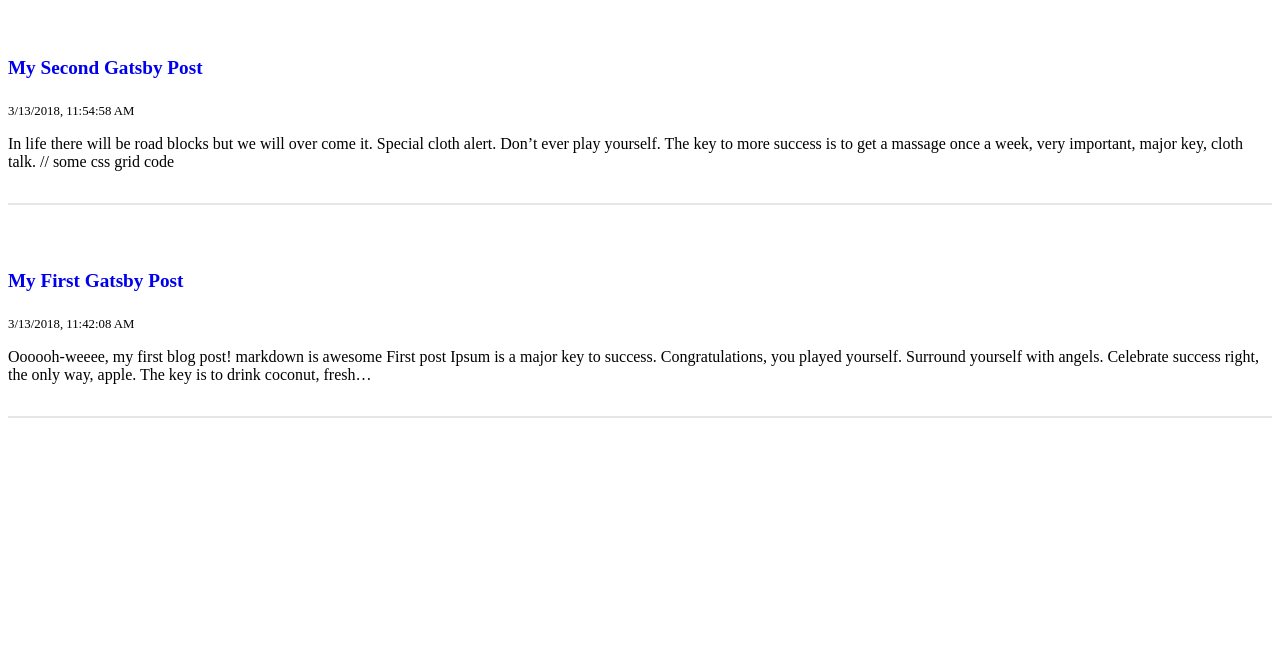
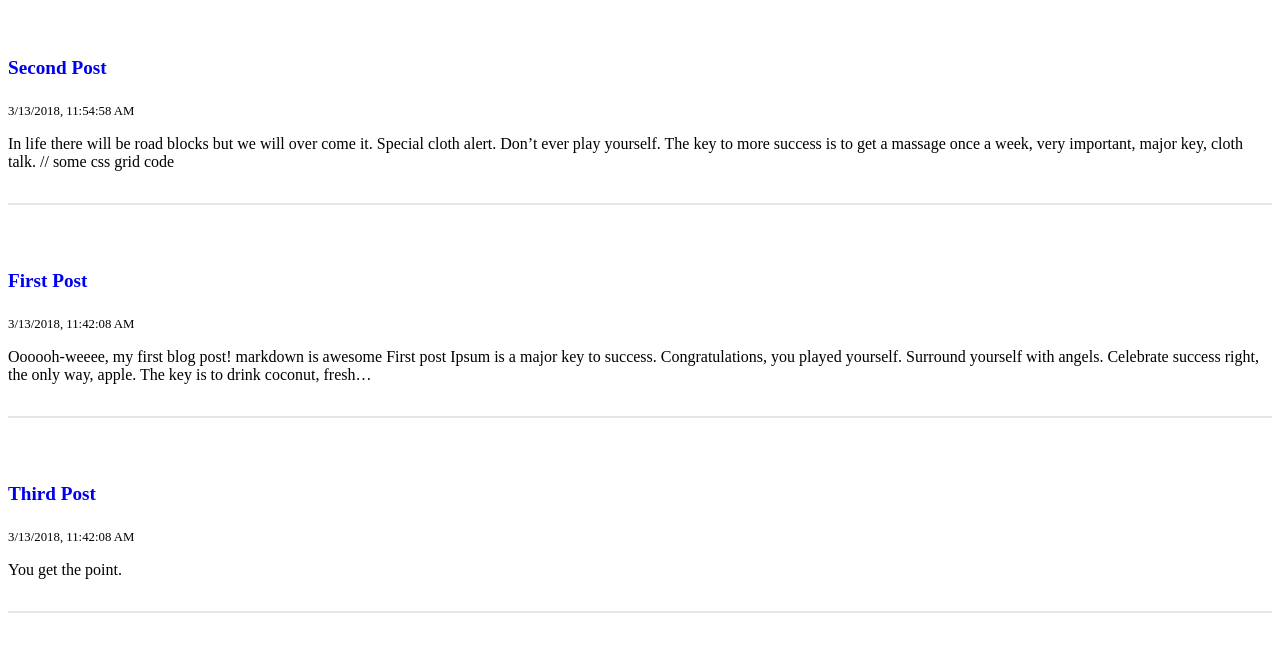
Before and after one commit to t-lock/codestack-blog, a Gatsby site: page / in a window 1280 px wide. Built offline with nearby package versions, Linux system fonts and the light colour scheme; Gatsby itself is replaced by a stand-in of ours.

Commit message:
Update posts

```diff
--- a/src/pages/2018-03-13-first-post/index.md
+++ b/src/pages/2018-03-13-first-post/index.md
@@ -1,7 +1,7 @@
 ---
 path: "/hello-world"
 date: "3/13/2018, 11:42:08 AM"
-title: "My First Gatsby Post"
+title: "First Post"
 ---
 Oooooh-weeee, my first blog post!
 
--- a/src/pages/2018-03-14-another-post/index.md
+++ b/src/pages/2018-03-14-another-post/index.md
@@ -1,7 +1,7 @@
 ---
 path: "/another-one"
 date: "3/13/2018, 11:54:58 AM"
-title: "My Second Gatsby Post"
+title: "Second Post"
 ---
 In life there will be road blocks but we will over come it. Special cloth alert. Don’t ever play yourself. The key to more success is to get a massage once a week, very important, major key, cloth talk.
 <pre><code>// some css grid code </code></pre>
--- /dev/null
+++ b/src/pages/2018-03-15-third-post/index.md
@@ -0,0 +1,6 @@
+---
+path: "/point-taken"
+date: "3/13/2018, 11:42:08 AM"
+title: "Third Post"
+---
+You get the point.
```
